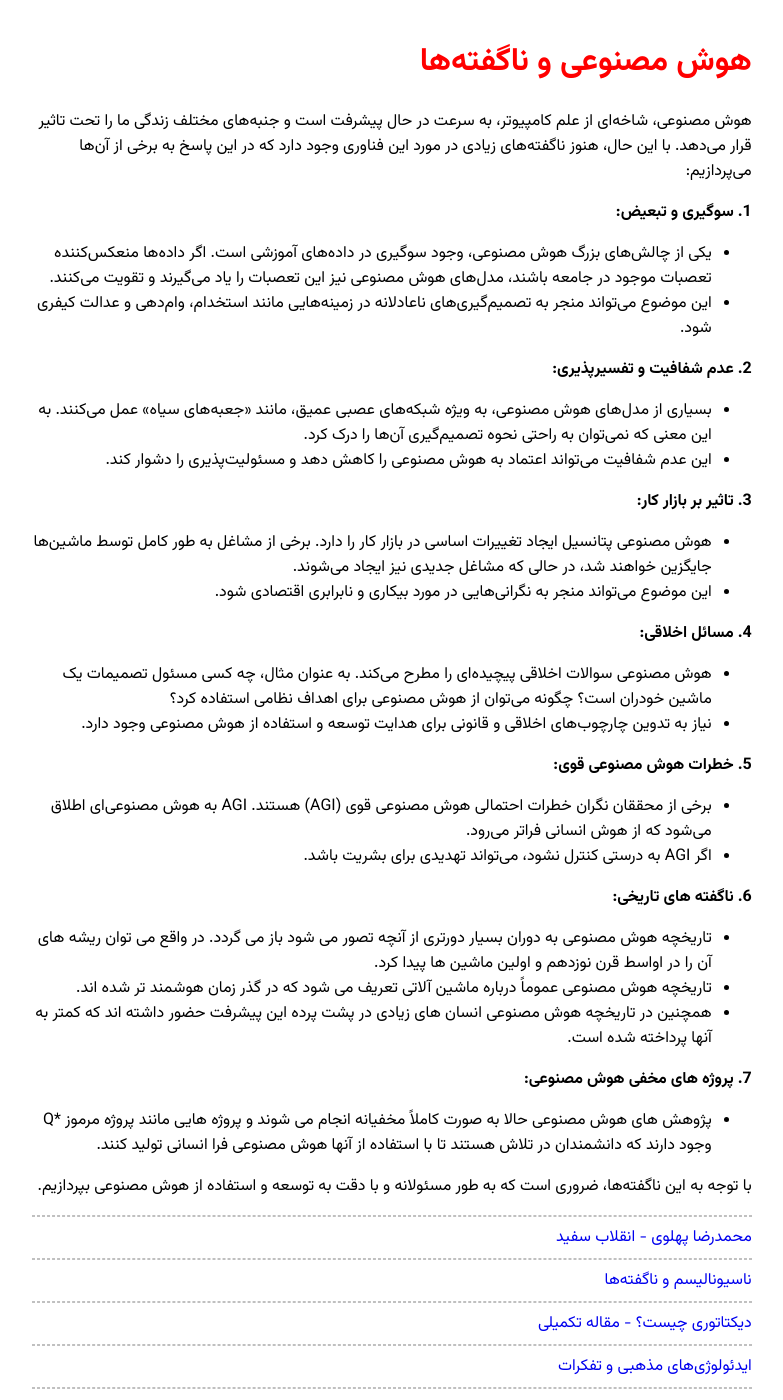
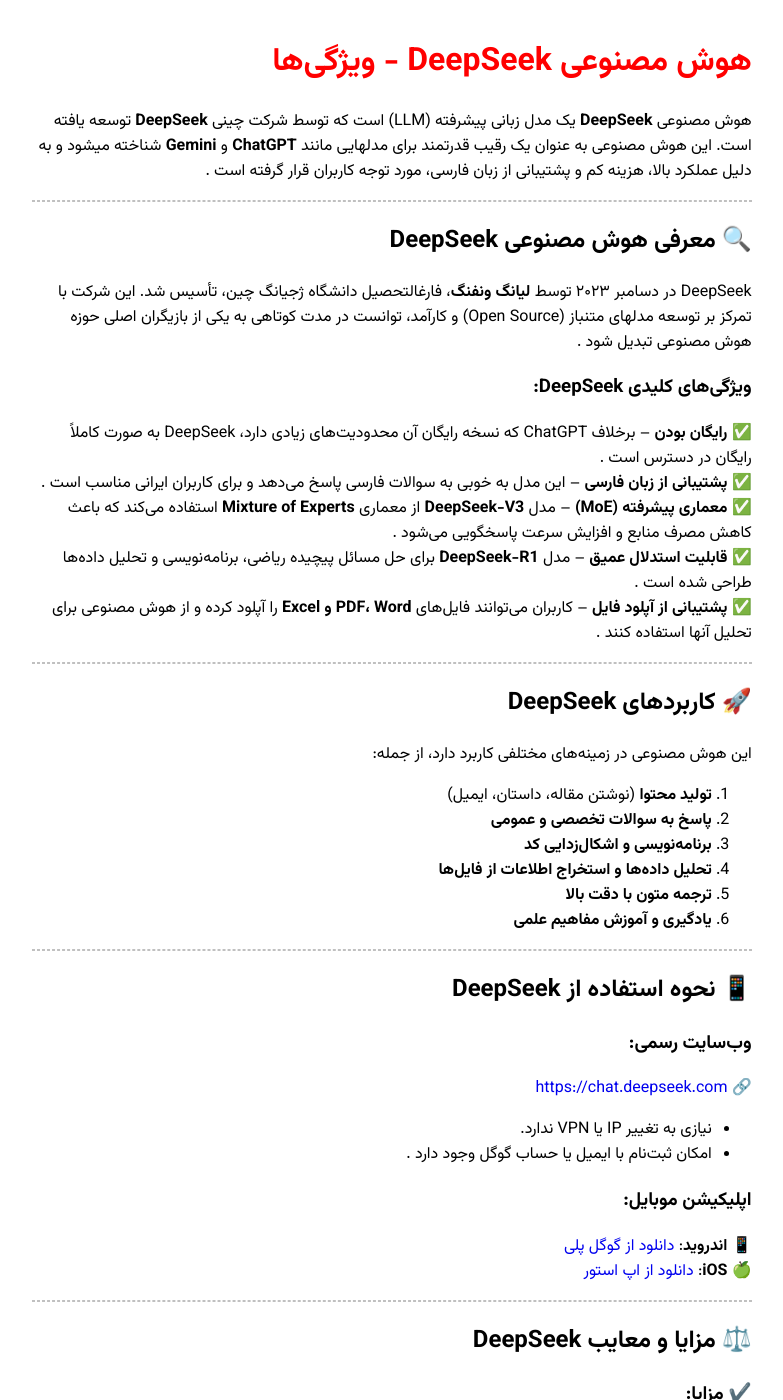
Before and after one commit to darkblog/darkblog.github.io, a Jekyll site: the page built from _posts/2025-2-1-7.md, in a window 1280 px wide and 1400 px high. Shown: the whole window, without its empty margins (248-1031 px from the left). Built offline with Jekyll 4.4.1, drawn with Linux system fonts in a browser that asks for light colours; some of the changed text lies outside the part shown.

Commit message:
Update 2025-2-1-7.md

```diff
--- a/_posts/2025-2-1-7.md
+++ b/_posts/2025-2-1-7.md
@@ -1,43 +1,72 @@
 ---
 layout: post
-title: هوش مصنوعی و ناگفته‌ها
+title: هوش مصنوعی DeepSeek - ویژگی‌ها
 ---
 
-هوش مصنوعی، شاخه‌ای از علم کامپیوتر، به سرعت در حال پیشرفت است و جنبه‌های مختلف زندگی ما را تحت تاثیر قرار می‌دهد. با این حال، هنوز ناگفته‌های زیادی در مورد این فناوری وجود دارد که در این پاسخ به برخی از آن‌ها می‌پردازیم:
+هوش مصنوعی **DeepSeek** یک مدل زبانی پیشرفته (LLM) است که توسط شرکت چینی **DeepSeek** توسعه یافته است. این هوش مصنوعی به عنوان یک رقیب قدرتمند برای مدلهایی مانند **ChatGPT** و **Gemini** شناخته میشود و به دلیل عملکرد بالا، هزینه کم و پشتیبانی از زبان فارسی، مورد توجه کاربران قرار گرفته است .
 
-**1. سوگیری و تبعیض:**
+---
 
-* یکی از چالش‌های بزرگ هوش مصنوعی، وجود سوگیری در داده‌های آموزشی است. اگر داده‌ها منعکس‌کننده تعصبات موجود در جامعه باشند، مدل‌های هوش مصنوعی نیز این تعصبات را یاد می‌گیرند و تقویت می‌کنند.
-* این موضوع می‌تواند منجر به تصمیم‌گیری‌های ناعادلانه در زمینه‌هایی مانند استخدام، وام‌دهی و عدالت کیفری شود.
+## 🔍 **معرفی هوش مصنوعی DeepSeek**
+DeepSeek در دسامبر ۲۰۲۳ توسط **لیانگ ونفنگ**، فارغالتحصیل دانشگاه ژجیانگ چین، تأسیس شد. این شرکت با تمرکز بر توسعه مدلهای متنباز (Open Source) و کارآمد، توانست در مدت کوتاهی به یکی از بازیگران اصلی حوزه هوش مصنوعی تبدیل شود .
 
-**2. عدم شفافیت و تفسیرپذیری:**
+### **ویژگی‌های کلیدی DeepSeek**:
+✅ **رایگان بودن** – برخلاف ChatGPT که نسخه رایگان آن محدودیت‌های زیادی دارد، DeepSeek به صورت کاملاً رایگان در دسترس است .
+✅ **پشتیبانی از زبان فارسی** – این مدل به خوبی به سوالات فارسی پاسخ می‌دهد و برای کاربران ایرانی مناسب است .
+✅ **معماری پیشرفته (MoE)** – مدل **DeepSeek-V3** از معماری **Mixture of Experts** استفاده می‌کند که باعث کاهش مصرف منابع و افزایش سرعت پاسخگویی می‌شود .
+✅ **قابلیت استدلال عمیق** – مدل **DeepSeek-R1** برای حل مسائل پیچیده ریاضی، برنامه‌نویسی و تحلیل داده‌ها طراحی شده است .
+✅ **پشتیبانی از آپلود فایل** – کاربران می‌توانند فایل‌های **PDF، Word و Excel** را آپلود کرده و از هوش مصنوعی برای تحلیل آنها استفاده کنند .
 
-* بسیاری از مدل‌های هوش مصنوعی، به ویژه شبکه‌های عصبی عمیق، مانند «جعبه‌های سیاه» عمل می‌کنند. به این معنی که نمی‌توان به راحتی نحوه تصمیم‌گیری آن‌ها را درک کرد.
-* این عدم شفافیت می‌تواند اعتماد به هوش مصنوعی را کاهش دهد و مسئولیت‌پذیری را دشوار کند.
+---
 
-**3. تاثیر بر بازار کار:**
+## 🚀 **کاربردهای DeepSeek**
+این هوش مصنوعی در زمینه‌های مختلفی کاربرد دارد، از جمله:
+1. **تولید محتوا** (نوشتن مقاله، داستان، ایمیل)
+2. **پاسخ به سوالات تخصصی و عمومی**
+3. **برنامه‌نویسی و اشکال‌زدایی کد**
+4. **تحلیل داده‌ها و استخراج اطلاعات از فایل‌ها**
+5. **ترجمه متون با دقت بالا**
+6. **یادگیری و آموزش مفاهیم علمی**
 
-* هوش مصنوعی پتانسیل ایجاد تغییرات اساسی در بازار کار را دارد. برخی از مشاغل به طور کامل توسط ماشین‌ها جایگزین خواهند شد، در حالی که مشاغل جدیدی نیز ایجاد می‌شوند.
-* این موضوع می‌تواند منجر به نگرانی‌هایی در مورد بیکاری و نابرابری اقتصادی شود.
+---
 
-**4. مسائل اخلاقی:**
+## 📱 **نحوه استفاده از DeepSeek**
+### **وب‌سایت رسمی**:
+🔗 [https://chat.deepseek.com](https://chat.deepseek.com)
+- نیازی به تغییر IP یا VPN ندارد.
+- امکان ثبت‌نام با ایمیل یا حساب گوگل وجود دارد .
 
-* هوش مصنوعی سوالات اخلاقی پیچیده‌ای را مطرح می‌کند. به عنوان مثال، چه کسی مسئول تصمیمات یک ماشین خودران است؟ چگونه می‌توان از هوش مصنوعی برای اهداف نظامی استفاده کرد؟
-* نیاز به تدوین چارچوب‌های اخلاقی و قانونی برای هدایت توسعه و استفاده از هوش مصنوعی وجود دارد.
+### **اپلیکیشن موبایل**:
+📱 **اندروید**: [دانلود از گوگل پلی](https://play.google.com/store/apps/details?id=com.deepseek.chat)
+🍏 **iOS**: [دانلود از اپ استور](https://apps.apple.com/us/app/deepseek-ai-assistant/id6737597349)
 
-**5. خطرات هوش مصنوعی قوی:**
+---
 
-* برخی از محققان نگران خطرات احتمالی هوش مصنوعی قوی (AGI) هستند. AGI به هوش مصنوعی‌ای اطلاق می‌شود که از هوش انسانی فراتر می‌رود.
-* اگر AGI به درستی کنترل نشود، می‌تواند تهدیدی برای بشریت باشد.
+## ⚖️ **مزایا و معایب DeepSeek**
+### ✔️ **مزایا**:
+- سرعت بالا در پاسخگویی
+- پشتیبانی چندزبانه (به ویژه فارسی)
+- امکان جستجوی آنلاین برای اطلاعات به‌روز
 
-**6. ناگفته های تاریخی:**
+### ❌ **معایب**:
+- **محدودیت در پاسخ‌دهی به سوالات حساس** (به دلیل قوانین چین)
+- **وابستگی به اینترنت** (بدون اتصال کار نمی‌کند)
+- **ممکن است در ساعات شلوغی سرعت کاهش یابد**
 
-* تاریخچه هوش مصنوعی به دوران بسیار دورتری از آنچه تصور می شود باز می گردد. در واقع می توان ریشه های آن را در اواسط قرن نوزدهم و اولین ماشین ها پیدا کرد.
-* تاریخچه هوش مصنوعی عموماً درباره ماشین آلاتی تعریف می شود که در گذر زمان هوشمند تر شده اند.
-* همچنین در تاریخچه هوش مصنوعی انسان های زیادی در پشت پرده این پیشرفت حضور داشته اند که کمتر به آنها پرداخته شده است.
+---
 
-**7. پروژه های مخفی هوش مصنوعی:**
+## 🏆 **مقایسه DeepSeek با ChatGPT**
+| معیار | **DeepSeek** | **ChatGPT** |
+|--------|------------|------------|
+| **هزینه** | رایگان | نسخه رایگان محدودیت دارد |
+| **پشتیبانی از فارسی** | ✅ بله | ❌ ضعیف |
+| **قابلیت آپلود فایل** | ✅ دارد | ❌ در نسخه رایگان ندارد |
+| **سرعت پاسخگویی** | ⚡ سریع | ⏳ متوسط |
+| **تحریم‌ها** | ❌ ندارد | ✅ دارد (نیاز به VPN) |
 
-* پژوهش های هوش مصنوعی حالا به صورت کاملاً مخفیانه انجام می شوند و پروژه هایی مانند پروژه مرموز *Q وجود دارند که دانشمندان در تلاش هستند تا با استفاده از آنها هوش مصنوعی فرا انسانی تولید کنند.
+---
 
-با توجه به این ناگفته‌ها، ضروری است که به طور مسئولانه و با دقت به توسعه و استفاده از هوش مصنوعی بپردازیم.
+### **جمع‌بندی**
+DeepSeek یک **هوش مصنوعی قدرتمند، رایگان و بدون تحریم** است که برای کاربران فارسی‌زبان گزینه‌ای عالی محسوب می‌شود. اگر به دنبال یک جایگزین برای ChatGPT هستید، DeepSeek می‌تواند انتخاب مناسبی باشد .
+
+آیا شما هم از DeepSeek استفاده کرده‌اید؟ نظرتان درباره این هوش مصنوعی چیست؟ 🤖💡
```
